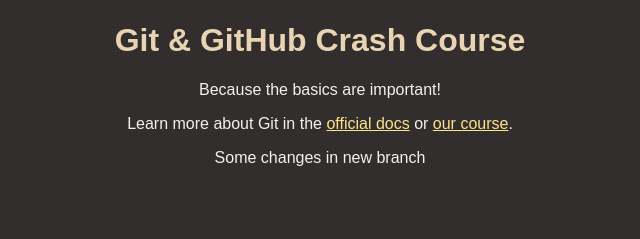
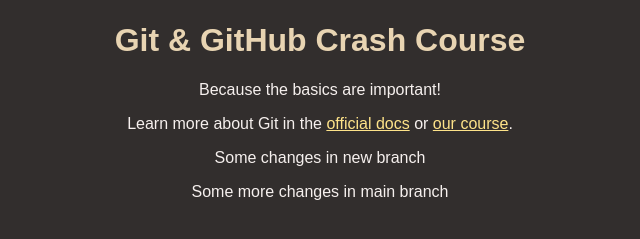
Before and after one commit to zgmarijan/github-crash-course, a plain HTML site: page index.html in a window 1280 px wide. Shown: the part 147-386 px from the top of the page, without its empty margins (320-960 px from the left). Drawn offline with Linux system fonts and the light colour scheme.

Commit message:
changes in main branch

```diff
--- a/index.html
+++ b/index.html
@@ -21,6 +21,7 @@
           <a href="https://acad.link/git">our course</a>.
         </p>
         <p>Some changes in new branch</p>
+        <p>Some more changes in main branch</p>
       </section>
     </main>
   </body>
```
